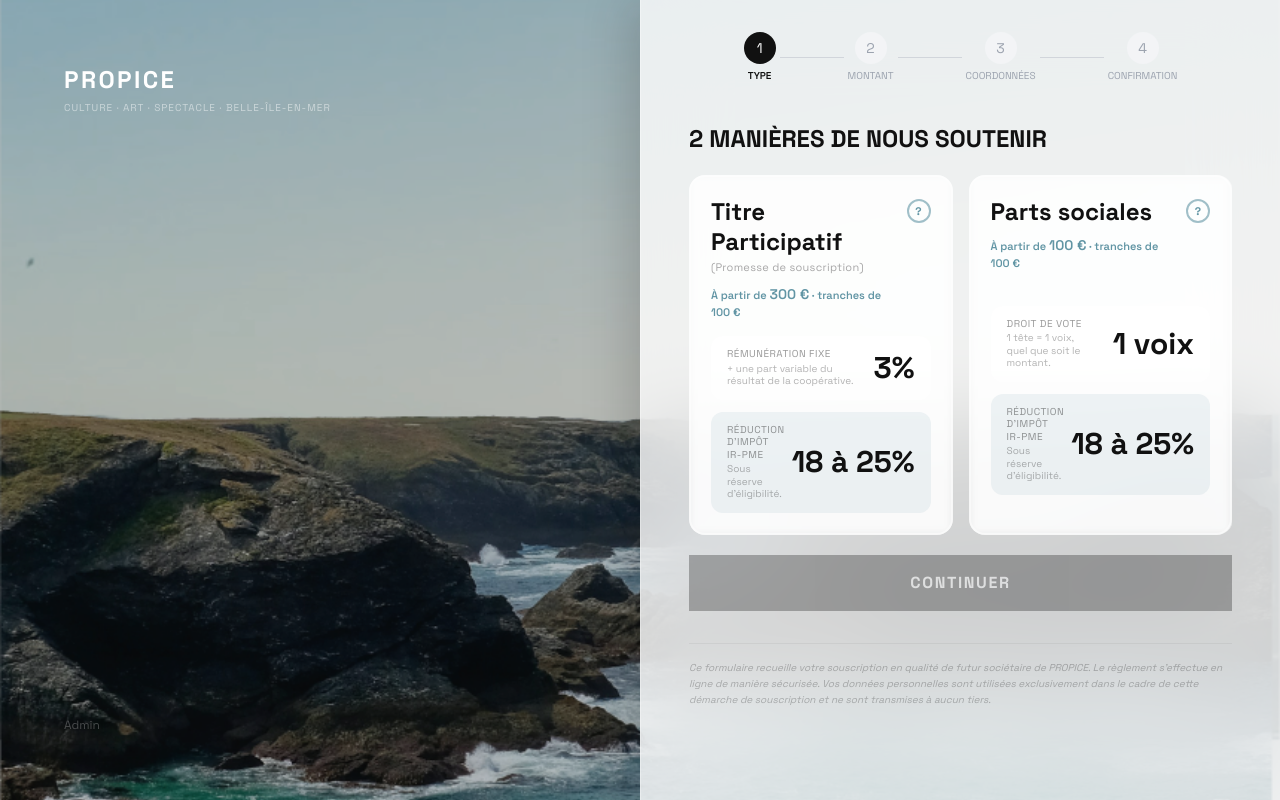
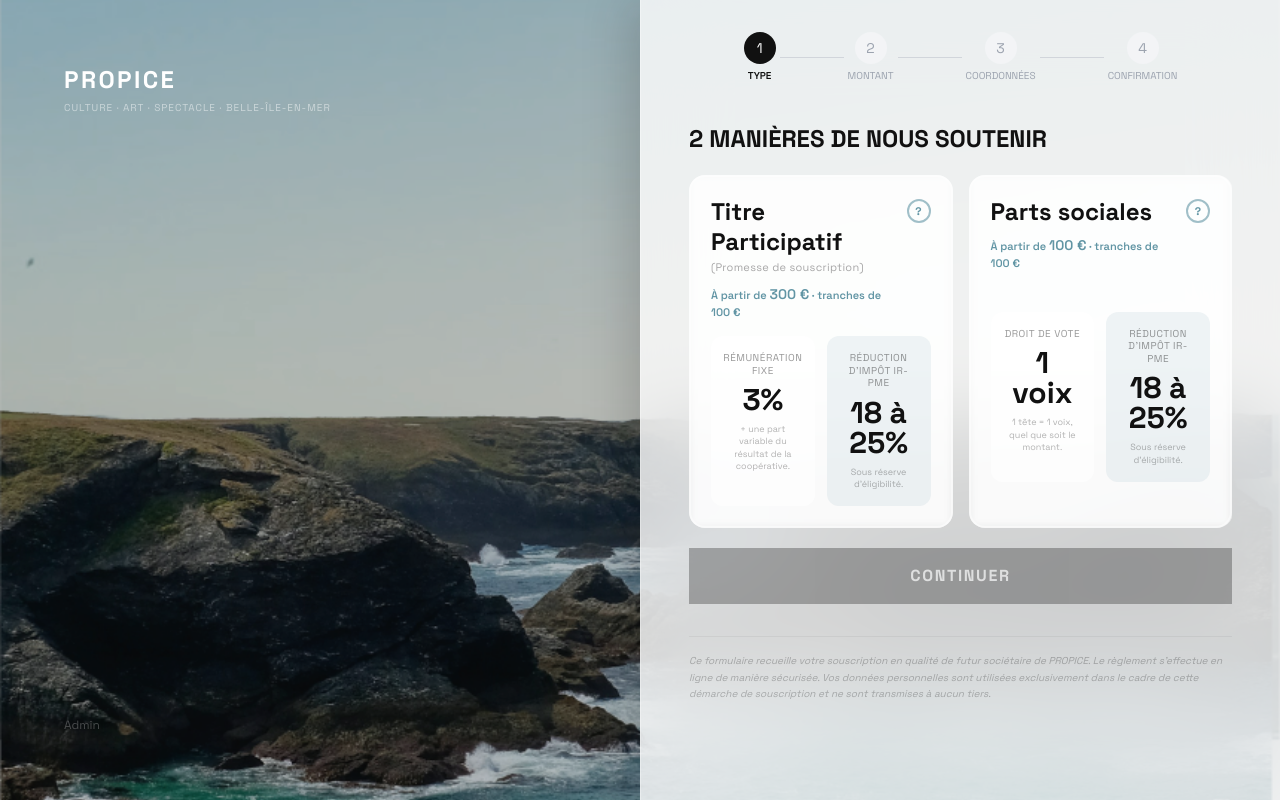
Before and after one commit to Brutdepomme-agence/Propice, a React (Vite) app: page / in a window 1280 px wide. Built offline with nearby package versions, Linux system fonts and the light colour scheme; no server answers.

Commit message:
TitreCard: avantages en petites cartes centrées
Co-Authored-By: Claude Sonnet 4.6 <noreply@anthropic.com>

```diff
--- a/src/components/TitreCard.jsx
+++ b/src/components/TitreCard.jsx
@@ -85,22 +85,22 @@ export default function TitreCard({ selected, onSelect }) {
               </button>
             </div>
 
-            {/* Avantages — occupe la hauteur restante */}
-            <div className="flex-1 px-5 pb-5 flex flex-col justify-center gap-3">
+            {/* Avantages — petites cartes centrées */}
+            <div className="flex-1 px-5 pb-5 flex items-center">
+              <div className="w-full flex gap-3">
                 {card.avantages.map((av, i) => (
                   <div
                     key={i}
-                  className={`rounded-xl px-4 py-3 flex items-center gap-4 ${
-                    i === 0 ? 'bg-white/60' : 'bg-[#6195a4]/10'
+                    className={`flex-1 rounded-xl py-4 px-3 text-center ${
+                      i === 0 ? 'bg-white/70' : 'bg-[#6195a4]/10'
                     }`}
                   >
-                  <div className="flex-1 min-w-0">
-                    <p className="text-[10px] text-black/40 font-inter uppercase tracking-wider leading-tight">{av.label}</p>
-                    {av.sub && <p className="text-[10px] text-black/30 font-inter mt-0.5 leading-tight">{av.sub}</p>}
-                  </div>
-                  <p className="font-display font-bold text-3xl text-[#111111] leading-none shrink-0">{av.value}</p>
+                    <p className="text-[10px] text-black/40 font-inter uppercase tracking-wider leading-tight mb-2">{av.label}</p>
+                    <p className="font-display font-bold text-3xl text-[#111111] leading-none">{av.value}</p>
+                    {av.sub && <p className="text-[9px] text-black/30 font-inter mt-2 leading-snug">{av.sub}</p>}
                   </div>
                 ))}
+              </div>
             </div>
 
             {/* Détails dépliables */}
```
Lines whose indentation alone changed are shown as unchanged.
